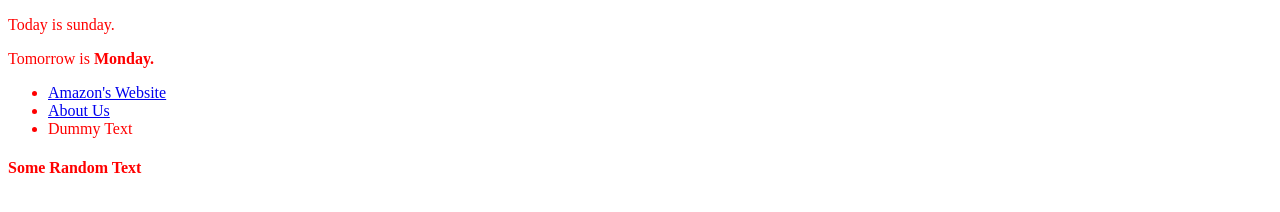
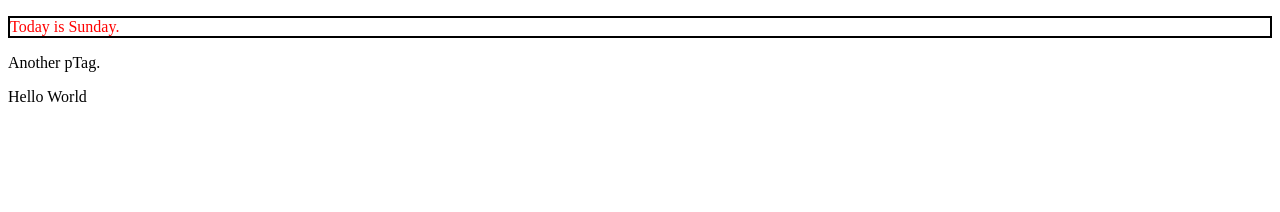
Before and after one commit to 10xtarun/code_in_day_lec_1, a plain HTML site: page lecture_2/index.html in a window 1280 px wide. Drawn offline with Linux system fonts and the light colour scheme.

Commit message:
block, inline elements

```diff
--- a/lecture_2/index.html
+++ b/lecture_2/index.html
@@ -3,19 +3,18 @@
     <head>
         <title>Lecture 1</title>
         <link href="style.css" rel="stylesheet">
+        <style>
+            .space {
+                padding: 0px;
+                border: 2px solid black;
+                color: red;
+            }
+        </style>
     </head>
     <body>
-        <p class="fontcolor">Today is sunday.</p>
-        <p class="fontcolor">Tomorrow is <strong>Monday.</strong></p>
-        <ul>
-            <li class="fontcolor">
-                <a href="https://www.amazon.in/">Amazon's Website</a>
-            </li>
-            <li class="fontcolor">
-                <a href="aboutus.html">About Us</a>
-            </li>
-            <li  class="fontcolor">Dummy Text</li>
-        </ul>
-        <h4 class="fontcolor">Some Random Text</h4>
+        <p class="space">Today is Sunday.</p>
+        <p>Another pTag.</p>
+        <span>Hello</span>
+        <span>World</span>
     </body>
 </html>
```
